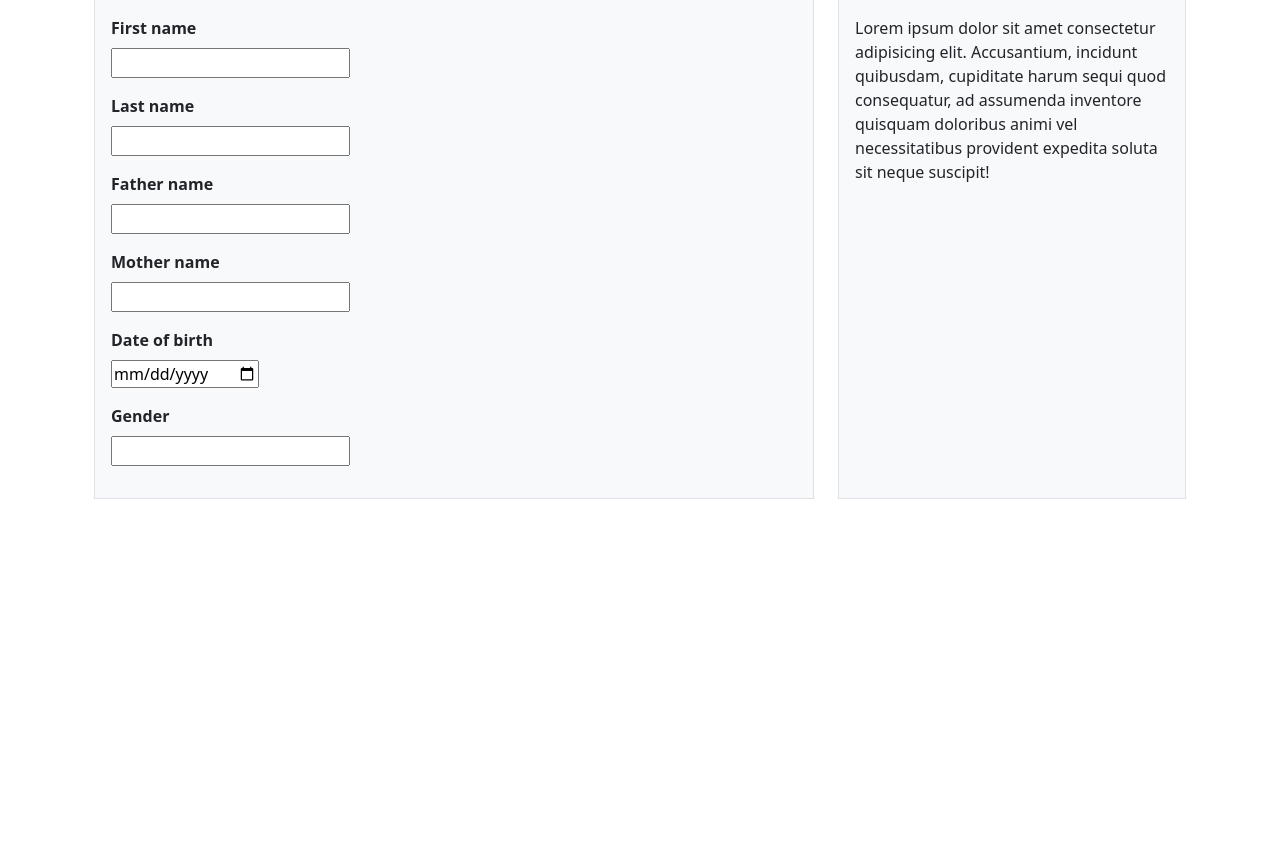
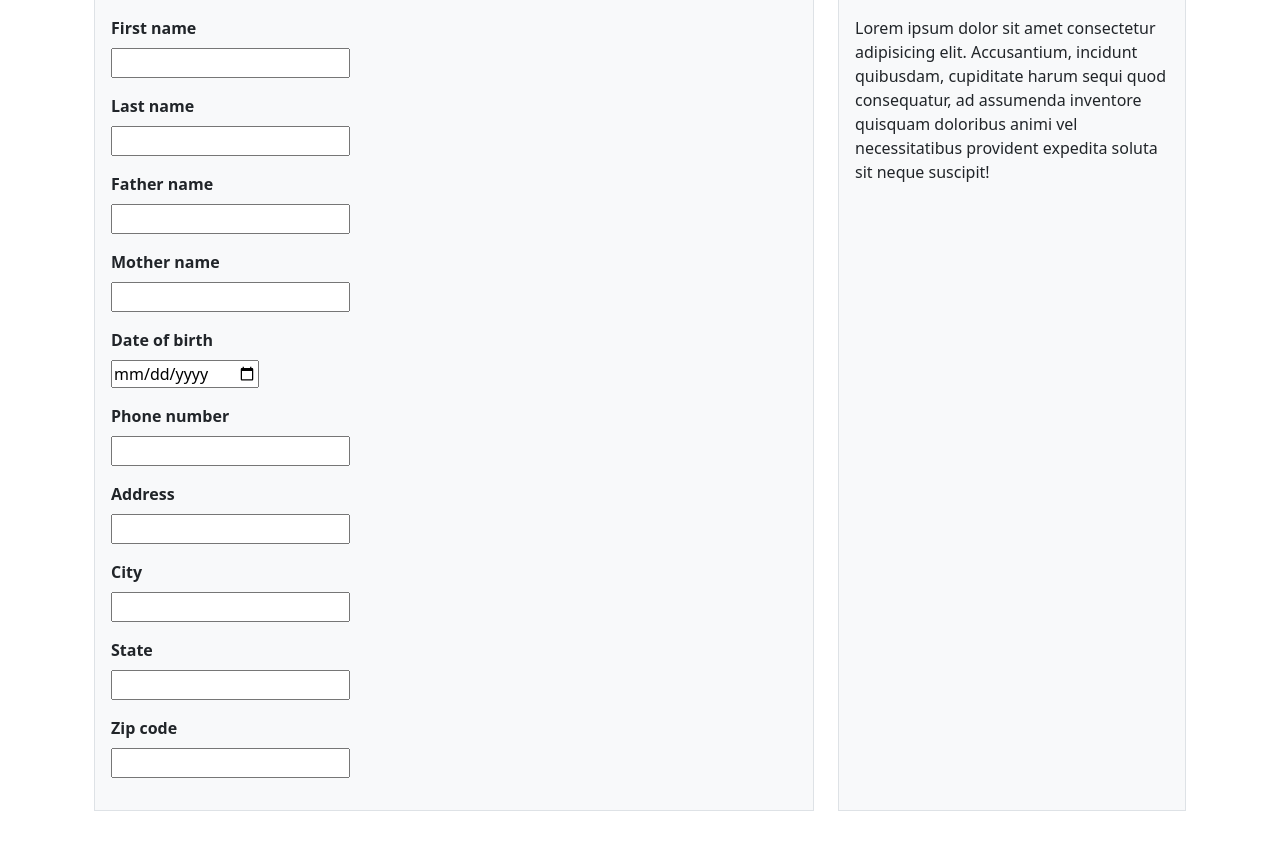
Before and after one commit to pankajkushw/DjangoProject, a Django app: template talent_base/accounts/templates/recruitment_input.html in a window 1280 px wide. Shown: the part 292-1134 px from the top of the page. Before the commit the page ends 791 px from the top, so only its background shows below. Run offline with Django 5.2, Linux system fonts and the light colour scheme; the template is opened without the code that fills it, so the values that code supplies are empty, except form fields; form fields are guessed from the names that the template uses.

Commit message:
added more element

```diff
--- a/talent_base/accounts/forms.py
+++ b/talent_base/accounts/forms.py
@@ -59,6 +59,12 @@ class CandidateRegistrationForm(forms.ModelForm):
             'father_name':forms.TextInput(attrs={'class':'form-control'}),
             'mother_name':forms.TextInput(attrs={'class':'form-control'}),
             'date_of_birth': forms.DateInput(attrs={'class': 'form-control', 'id':'datepicker', 'type':'date'}),
+            'phone_number':forms.TextInput(attrs={'class':'form-control'}),
+            'address':forms.Textarea(attrs={'class':'form-control', 'rows':3}),
+            'city':forms.TextInput(attrs={'class':'form-control'}),
+            'state':forms.Select(choices=STATE_CHOICE, attrs={'class':'form-control'}),
+            'country':forms.TextInput(attrs={'class':'form-control'}),
+            'zip_code':forms.TextInput(attrs={'class':'form-control'}),
 
         }
 
--- a/talent_base/accounts/templates/recruitment_input.html
+++ b/talent_base/accounts/templates/recruitment_input.html
@@ -88,16 +88,62 @@
                                 {% endif %}
                             </div>
                             <div class="mb-3">
-                                <label for="{{ form.gender.label }}" class ="form-label">{{ form.gender.label }}</label>
-                                {{ form.gender }}
-                                {% if form.gender.errors %}
+                                <label for="{{ form.phone_number.label }}" class ="form-label">{{ form.phone_number.label }}</label>
+                                {{ form.phone_number }}
+                                {% if form.phone_number.errors %}
                                     <div class="text-danger">
-                                        {% for error in form.gender.errors %}
+                                        {% for error in form.phone_number.errors %}
                                             <p>{{ error }}</p>
                                         {% endfor %}
                                     </div>
                                 {% endif %}
                             </div>
+                            <div class="mb-3">
+                                <label for="{{ form.address.label }}" class ="form-label">{{ form.address.label }}</label>
+                                {{ form.address }}
+                                {% if form.address.errors %}
+                                    <div class="text-danger">
+                                        {% for error in form.address.errors %}
+                                            <p>{{ error }}</p>
+                                        {% endfor %}
+                                    </div>
+                                {% endif %}
+                            </div>
+                            <div class="mb-3">
+                                <label for="{{ form.city.label }}" class ="form-label">{{ form.city.label }}</label>
+                                {{ form.city }}
+                                {% if form.city.errors %}
+                                    <div class="text-danger">
+                                        {% for error in form.city.errors %}
+                                            <p>{{ error }}</p>
+                                        {% endfor %}
+                                    </div>
+                                {% endif %}
+                            </div>
+                           <div class="mb-3">
+                                <label for="{{ form.state.label }}" class ="form-label">{{ form.state.label }}</label>
+                                {{ form.state }}
+                                {% if form.state.errors %}
+                                    <div class="text-danger">
+                                        {% for error in form.state.errors %}
+                                            <p>{{ error }}</p>
+                                        {% endfor %}
+                                    </div>
+                                {% endif %}
+                            </div>
+                           <div class="mb-3">
+                                <label for="{{ form.zip_code.label }}" class ="form-label">{{ form.zip_code.label }}</label>
+                                {{ form.zip_code }}
+                                {% if form.zip_code.errors %}
+                                    <div class="text-danger">
+                                        {% for error in form.zip_code.errors %}
+                                            <p>{{ error }}</p>
+                                        {% endfor %}
+                                    </div>
+                                {% endif %}
+                            </div>
+
+
 
 
                        </form>
```
Also changed, not shown: talent_base/db.sqlite3.
